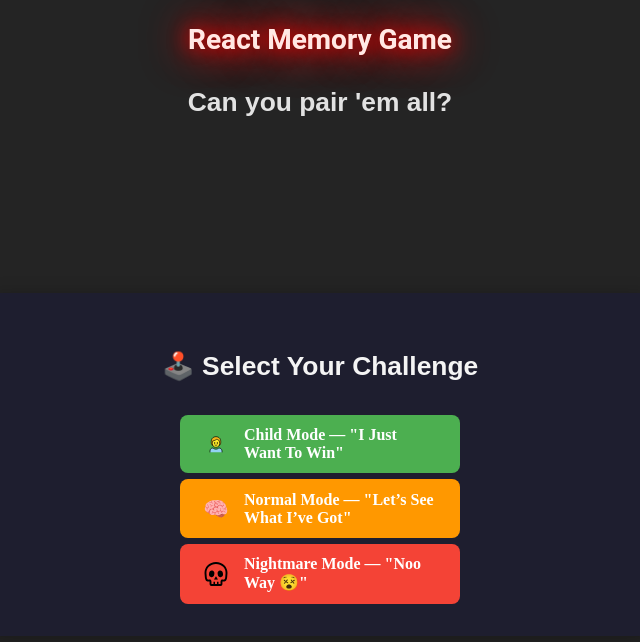
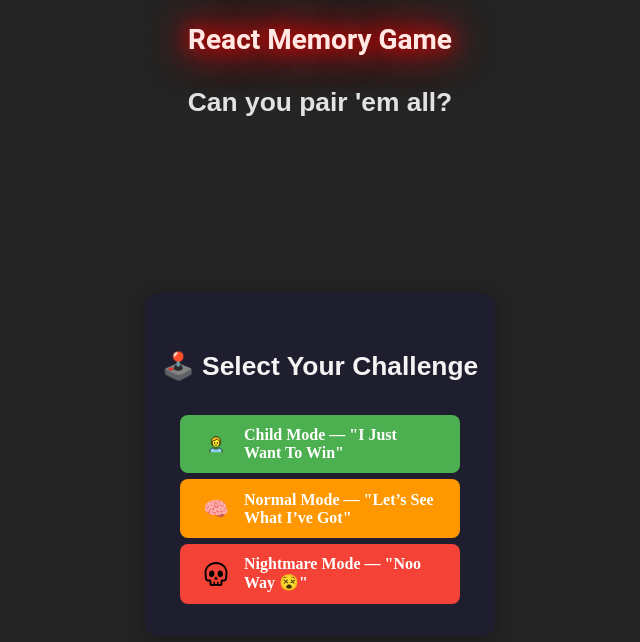
Before and after one commit to Zdravko93/react_memory_game, a React (Vite) app: page / in a window 1280 px wide. Shown: the top 642 px of the page, without its empty margins (320-960 px from the left). Built offline with nearby package versions, Linux system fonts and the light colour scheme.

Commit message:
DifficultySelector.module.css resposive update. Fix layout issue on smaller screen sizes (mobile) to prevent content from overflowing parent containers.

```diff
--- a/src/components/DifficultySelector.module.css
+++ b/src/components/DifficultySelector.module.css
@@ -20,6 +20,7 @@
   background-color: #1e1e2f;
   border-radius: 12px;
   padding: 2rem;
+
   box-shadow: 0 4px 20px rgba(0, 0, 0, 0.3);
   color: #f4f4f4;
 }
@@ -174,7 +175,7 @@
 /* MEDIA QUERIES */
 @media (min-width: 480px) {
   .difficulty {
-    max-width: fit-content;
+    min-width: 350px;
   }
 
   .difficulty h3 {
```
